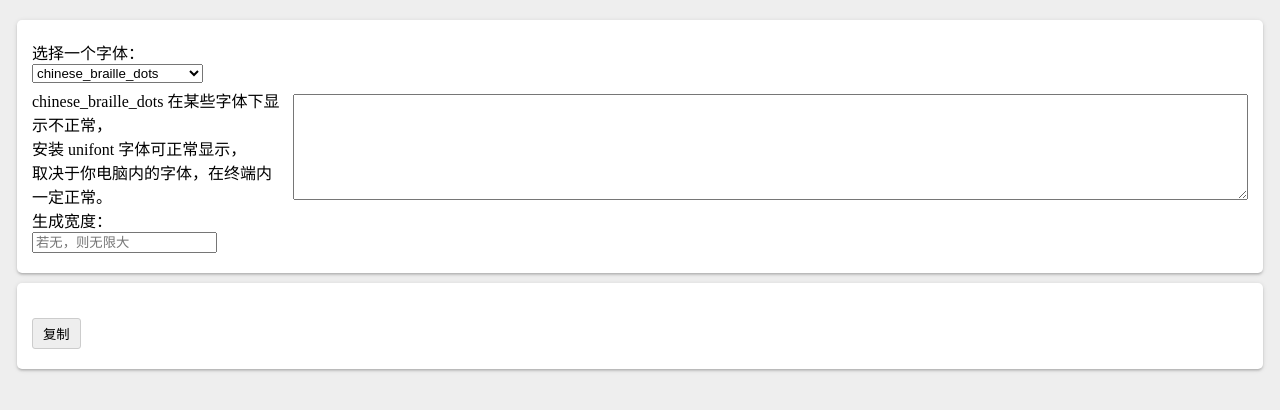
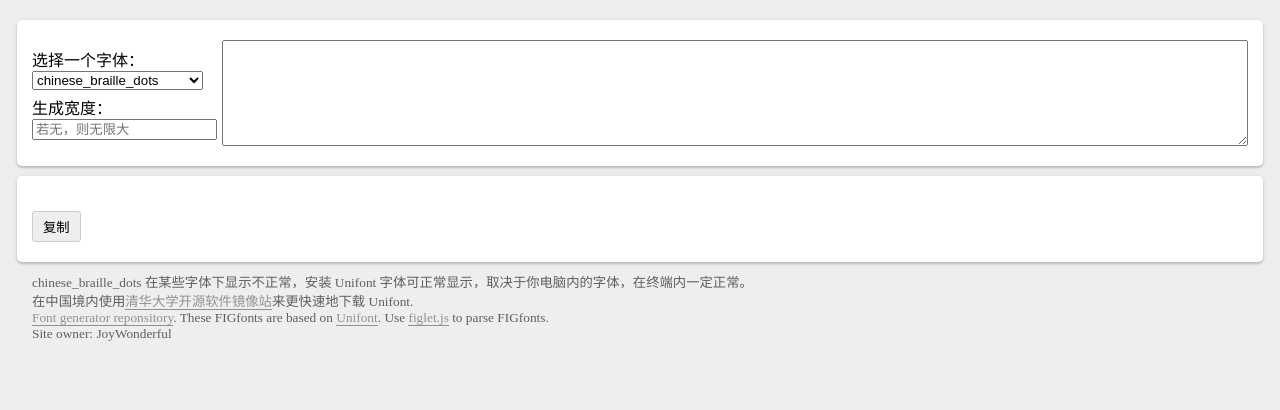
Before and after one commit to JoyWonderful/unif_sp_ch_fig, a plain HTML site: page index.html in a window 1280 px wide. Drawn offline with Linux system fonts and the light colour scheme.

Commit message:
Add footer.

```diff
--- a/index.html
+++ b/index.html
@@ -2,6 +2,7 @@
 <html lang="zh-cn">
     <head>
         <meta charset="utf-8">
+        <title>Text to "Simplified Chinese FIGfont"</title>
         <link rel="stylesheet" href="main.css">
         <script type="module" src="main.mjs"></script>
     </head>
@@ -9,7 +10,6 @@
         <div id="input-area" class="card">
             <div id="input-config">
                 <label>选择一个字体：<select title="input-font" id="input-font"></select></label>
-                <span>chinese_braille_dots 在某些字体下显示不正常，<br>安装 unifont 字体可正常显示，<br>取决于你电脑内的字体，在终端内一定正常。</span>
                 <label>生成宽度：<input type="number" title="winput-idth" id="input-width" placeholder="若无，则无限大"></label>
             </div>
             <textarea title="input-text" id="input-text"></textarea>
@@ -21,5 +21,15 @@
             </menu>
         </div>
         <aside id="prog-info"></aside>
+        <footer>
+            <span>chinese_braille_dots 在某些字体下显示不正常，安装 Unifont 字体可正常显示，取决于你电脑内的字体，在终端内一定正常。</span>
+            <span>在中国境内使用<a href="https://mirrors.tuna.tsinghua.edu.cn/gnu/unifont/" target="_blank" rel="noopener">清华大学开源软件镜像站</a>来更快速地下载 Unifont.</span>
+            <span>
+                <a href="https://github.com/JoyWonderful/unif_sp_ch_fig" target="_blank" rel="noopener">Font generator reponsitory</a>.
+                These FIGfonts are based on <a href="https://www.unifoundry.com/unifont/" target="_blank" rel="noopener">Unifont</a>.
+                Use <a href="https://github.com/patorjk/figlet.js/blob/main/README.md" target="_blank" rel="noopener">figlet.js</a> to parse FIGfonts.
+            </span>
+            <span>Site owner: JoyWonderful</span>
+        </footer>
     </body>
 </html>
--- a/main.css
+++ b/main.css
@@ -1,6 +1,16 @@
 body {
     margin: 0;
     background-color: #eee;
+}
+a {
+    text-decoration: none;
+    color: #555;
+    border-bottom: 1px solid #555;
+    transition: color .3s, border-bottom .3s;
+}
+a:hover {
+    color: #000;
+    border-bottom-color: #000;
 }
 
 .card {
@@ -84,3 +94,13 @@ menu#actions button {
 menu#actions button:hover {
     background-color: #ccc;
 }
+
+body > footer {
+    width: 95%;
+    margin: 10px auto;
+}
+body > footer span {
+    font-size: smaller;
+    display: block;
+    opacity: 0.6;
+}
```
